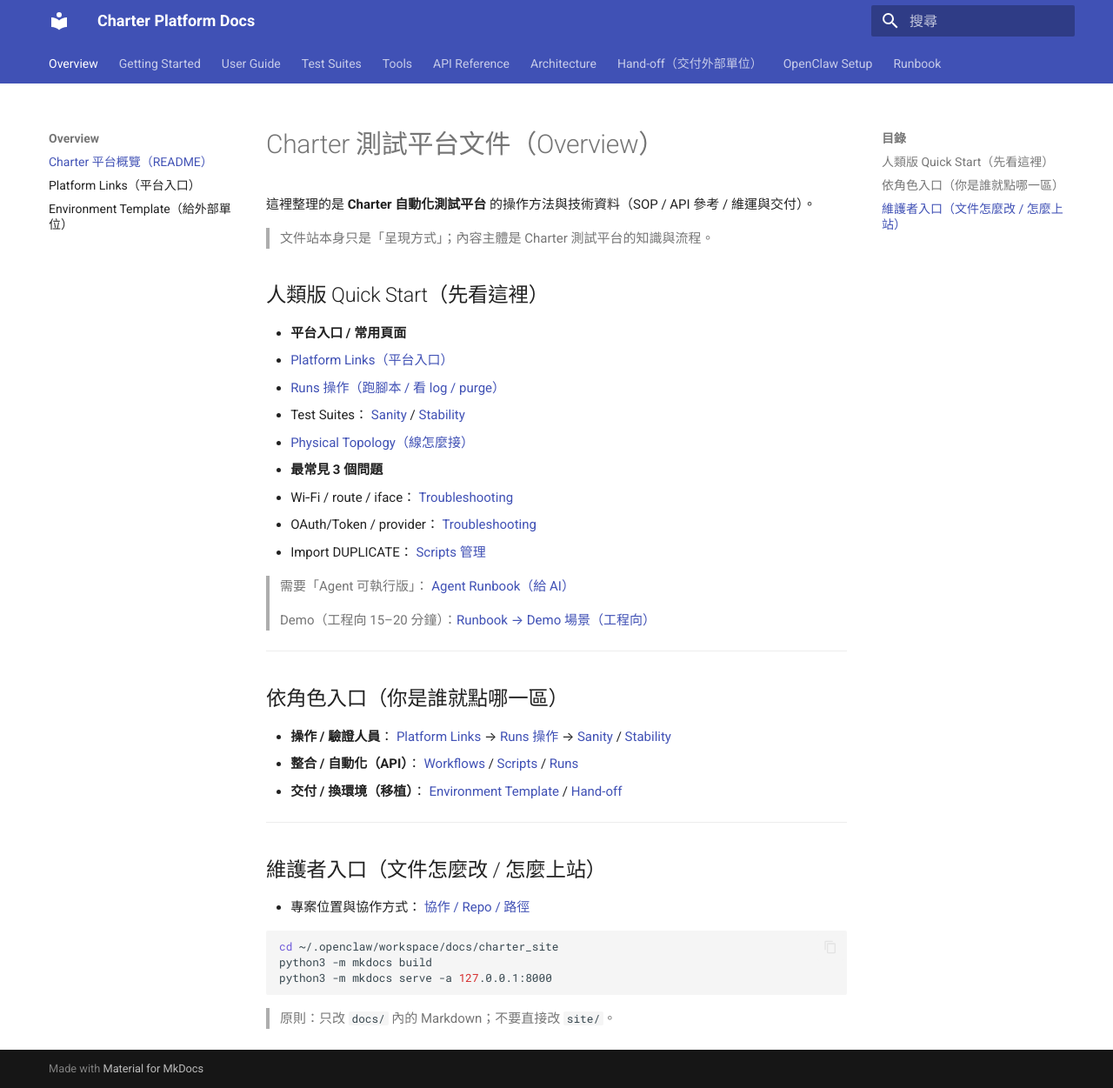
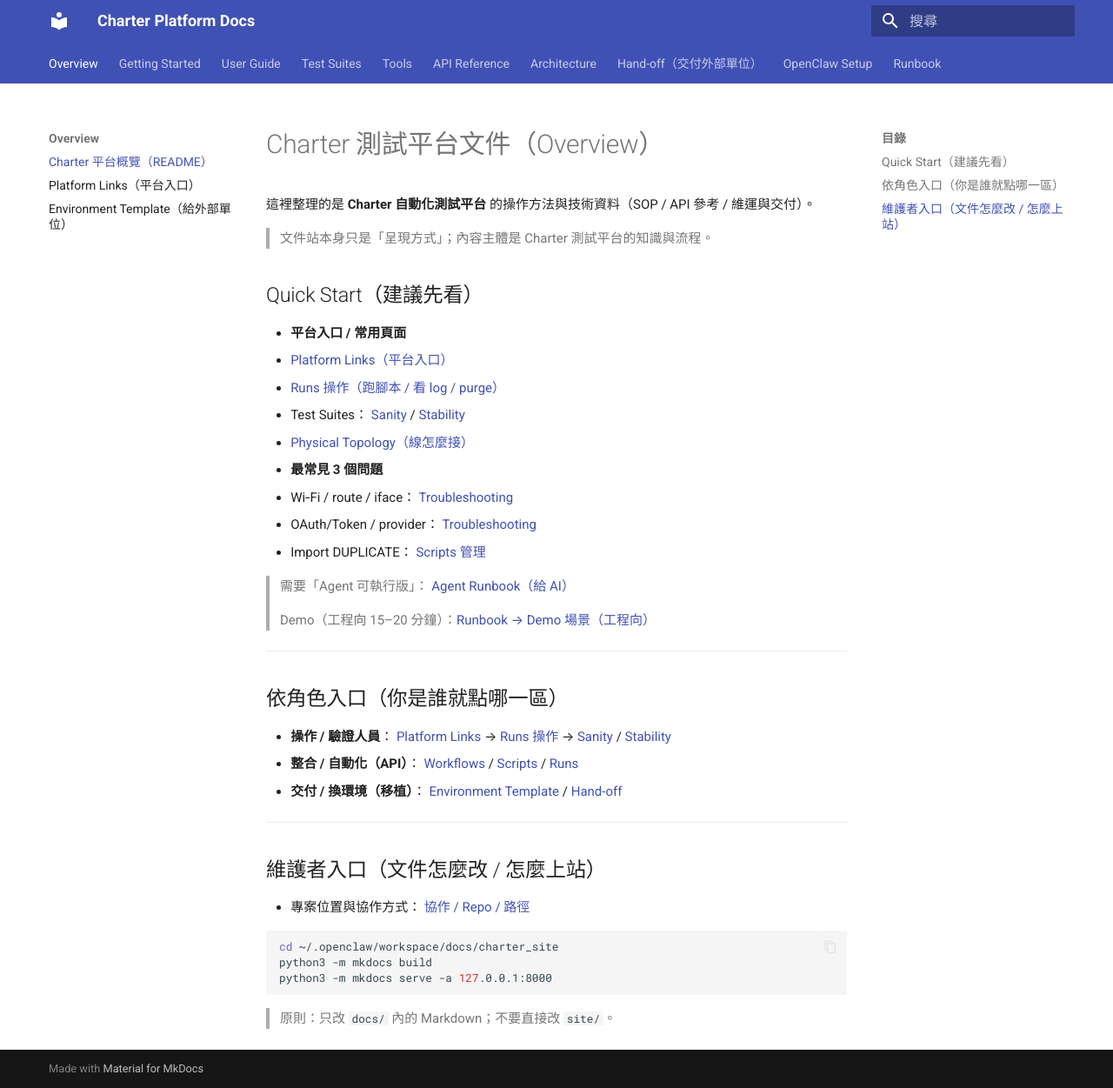
Before and after one commit to askeywifisit-ui/charter_project, an MkDocs documentation site: the page built from docs/charter_site/docs/index.md, in a window 1280 px wide and 1251 px high. Shown: the whole window at 87% size. Built offline with MkDocs 1.6.1 and Material for MkDocs 9.7.7, drawn with Linux system fonts in a browser that asks for light colours; comment, search, counter and statistics services are not loaded.

Commit message:
docs: rename human quick start section to Quick Start

```diff
--- a/docs/charter_site/docs/index.md
+++ b/docs/charter_site/docs/index.md
@@ -4,7 +4,7 @@
 
 > 文件站本身只是「呈現方式」；內容主體是 Charter 測試平台的知識與流程。
 
-## 人類版 Quick Start（先看這裡）
+## Quick Start（建議先看）
 
 - **平台入口 / 常用頁面**
   - [Platform Links（平台入口）](platform_links.md)
```
